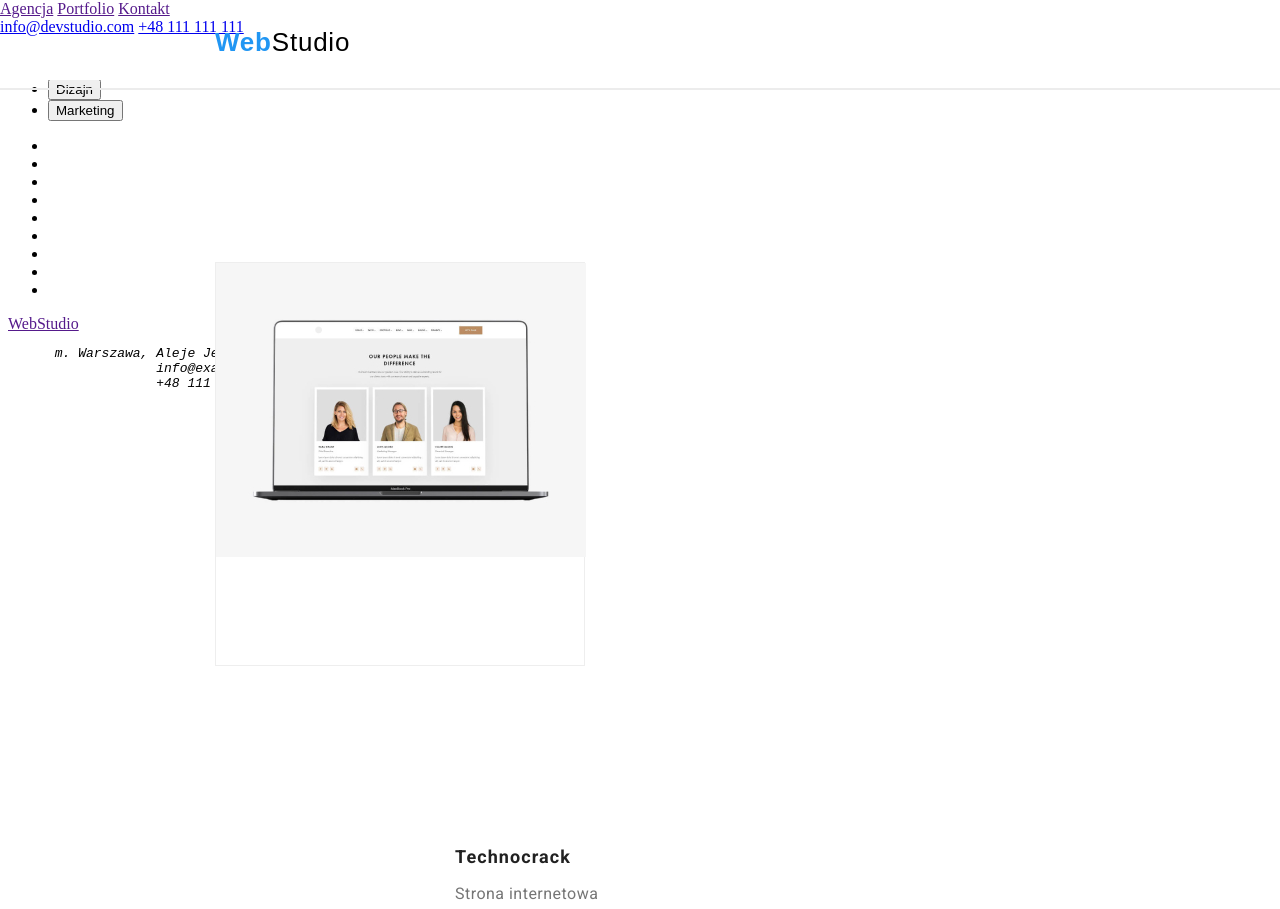
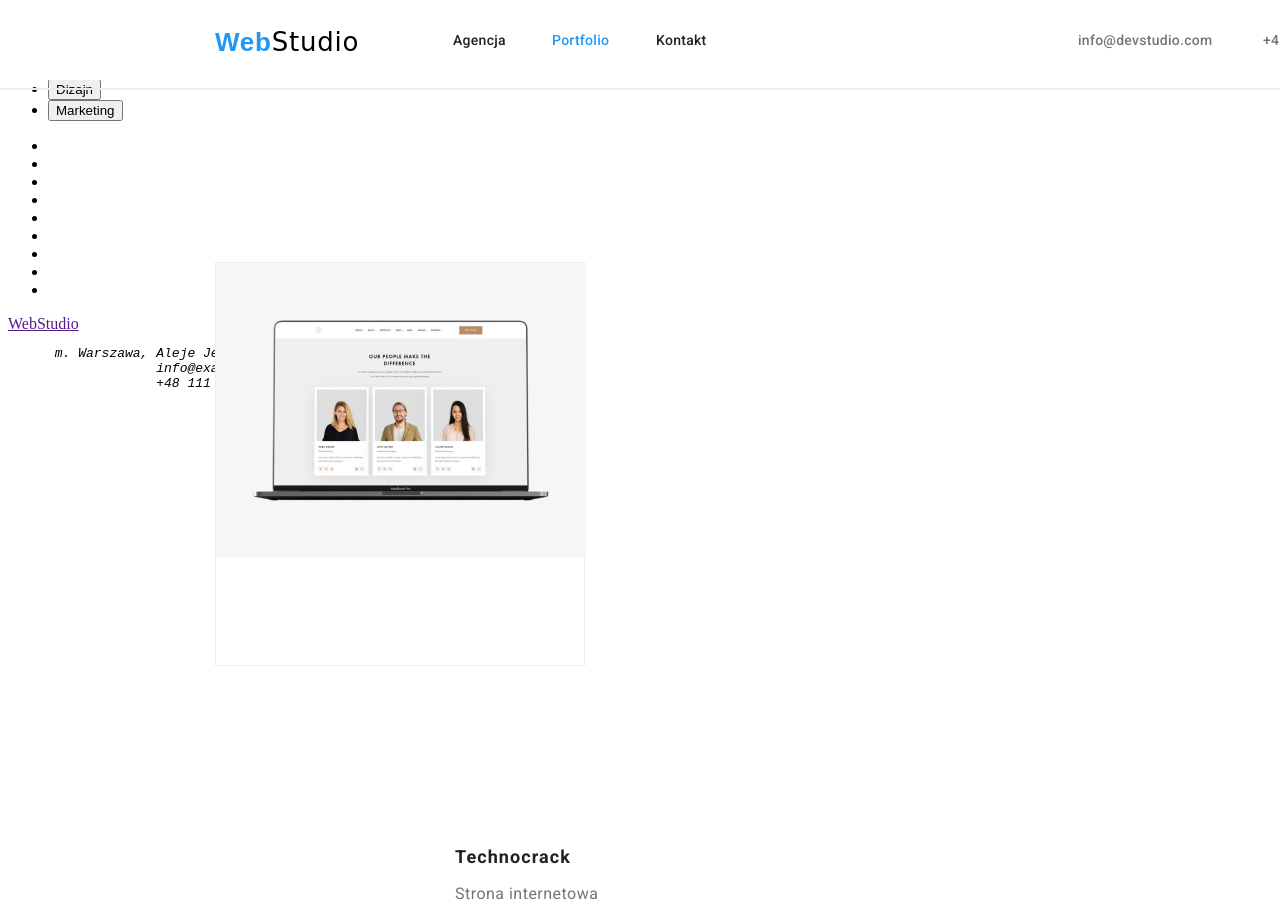
Before and after one commit to bmalvo/goit-markup-hw-02, a plain HTML site: page portfolio.html in a window 1280 px wide. Shown: the top 909 px of the page. Drawn offline with Linux system fonts and the light colour scheme.

Commit message:
styles header-agency,portfolio,contact,info, tel

```diff
--- a/css/styles.css
+++ b/css/styles.css
@@ -23,9 +23,93 @@ letter-spacing: 0.03em;
 text-decoration: none;
 color: #2196F3;
 }
+.agency {
+    position: absolute;
+    width: 53px;
+    height: 16px;
+    left: 453px;
+    top: 32px;
+    font-family: 'Roboto', sans-serif;
+    font-style: normal;
+    font-weight: 500;
+    font-size: 14px;
+    line-height: 16px;
+    letter-spacing: 0.02em;
+    color: #212121;
+    text-decoration: none;
+}
+
+.portfolio {
+position: absolute;
+width: 58px;
+height: 16px;
+left: 552px;
+top: 32px;
+
+font-family: 'Roboto', sans-serif;
+font-style: normal;
+font-weight: 500;
+font-size: 14px;
+line-height: 16px;
+letter-spacing: 0.02em;
+text-decoration: none;
+color: #2196F3;
+
+}
+
+.contact{
+    position: absolute;
+    width: 58px;
+    height: 16px;
+    left: 656px;
+    top: 32px;
+
+    font-family: 'Roboto';
+    font-style: normal;
+    font-weight: 500;
+    font-size: 14px;
+    line-height: 16px;
+    letter-spacing: 0.02em;
+    text-decoration: none;
+    color: #212121;
+}
+
+.info {
+    position: absolute;
+    width: 135px;
+    height: 16px;
+    left: 1078px;
+    top: 32px;
+
+    font-family: 'Roboto';
+    font-style: normal;
+    font-weight: 500;
+    font-size: 14px;
+    line-height: 16px;
+    letter-spacing: 0.02em;
+    text-decoration: none;
+    color: #757575;
+}
+
+.tel {
+    position: absolute;
+    width: 110px;
+    height: 16px;
+    left: 1263px;
+    top: 32px;
+
+    font-family: 'Roboto';
+    font-style: normal;
+    font-weight: 500;
+    font-size: 14px;
+    line-height: 16px;
+    letter-spacing: 0.02em;
+    text-decoration: none;
+    color: #757575;
+}
 
 .studio {
-font-family: 'Oleo Script' cursive;
+font-family: 'Oleo Script', cursive;
 font-style: normal;
 font-weight: 400;
 font-size: 26px;
--- a/portfolio.html
+++ b/portfolio.html
@@ -7,18 +7,19 @@
 <link rel="preconnect" href="https://fonts.gstatic.com" crossorigin>
 <link href="https://fonts.googleapis.com/css2?family=Roboto:wght@400;700&display=swap" rel="stylesheet">
 <link rel="stylesheet" href="/css/styles.css">
+<link href="https://fonts.googleapis.com/css2?family=Roboto:wght@500&display=swap" rel="stylesheet">
   </head>
   <body>
     <header>
       <div class="top-line">
       <a href="" class="webstudio">Web<span class="studio">Studio</span></a>
       <nav>
-        <a href="">Agencja</a>
-        <a href="">Portfolio</a>
-        <a href="">Kontakt</a>
+        <a class="agency" href="">Agencja</a>
+        <a class='portfolio' href="">Portfolio</a>
+        <a class="contact" href="">Kontakt</a>
       </nav>
-      <a href="mailto:info@devstudio.com">info@devstudio.com</a>
-      <a href="tel:+48111111111">+48 111 111 111</a>
+      <a class="info" href="mailto:info@devstudio.com">info@devstudio.com</a>
+      <a class="tel" href="tel:+48111111111">+48 111 111 111</a>
       </div>
     </header>
     <hr class="line">
```
